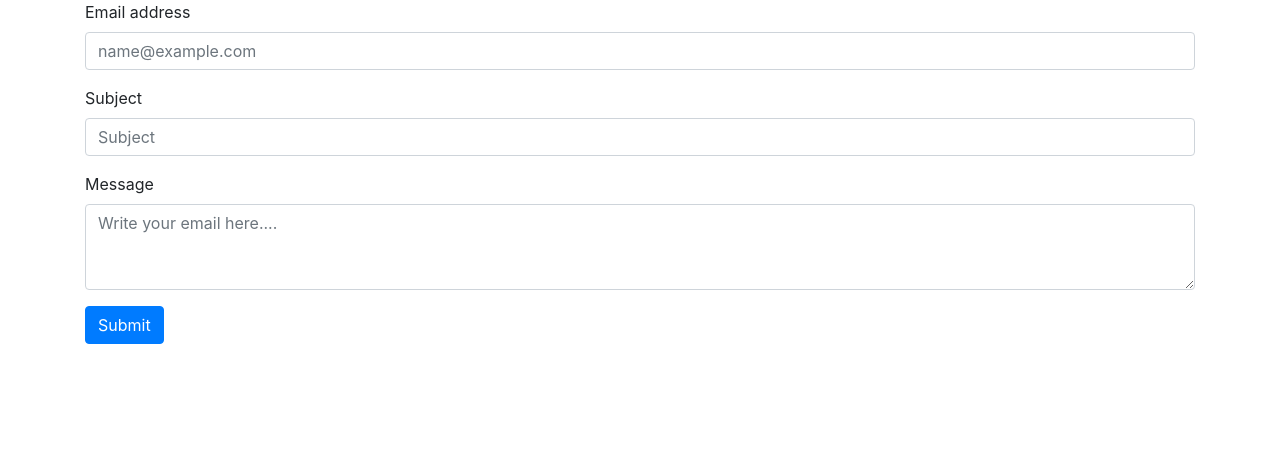
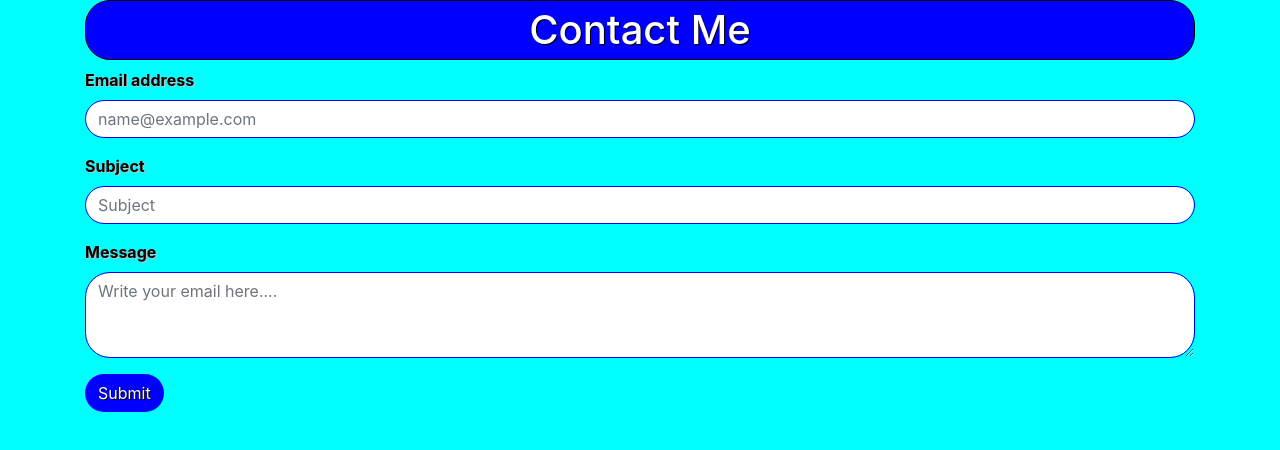
Before and after one commit to langhamerm/emailz, a plain HTML site: page index.html in a window 1280 px wide. Drawn offline with nearby package versions, Linux system fonts and the light colour scheme.

Commit message:
pretty css

```diff
--- a/index.html
+++ b/index.html
@@ -17,9 +17,40 @@
     />
 
     <title>EZ Emailz</title>
+
+    <style>
+        body {
+            background-color: cyan;
+        }
+        h1 {
+            text-align: center;
+            border: 1px solid black;
+            border-radius: 25px;
+            padding: 5px;
+            color: white;
+            background-color: blue;
+            text-shadow: 1px 1px black;
+        }
+        .btn {
+            border-radius: 25px;
+            background-color: blue;
+            color: white;
+            text-shadow: 1px 1px black;
+        }
+        input, textarea {
+            border: 1px solid blue !important;
+            border-radius: 25px !important;
+        }
+        label {
+            font-weight: bold;
+            text-shadow: 1px 1px silver;
+            color: black;
+        }
+    </style>
   </head>
   <body>
       <div class="container">
+          <h1>Contact Me</h1>
     <form>
       <div class="form-group">
         <label for="email">Email address</label>
@@ -48,7 +79,7 @@
           placeholder="Write your email here...."
         ></textarea>
       </div>
-      <button type="submit" class="btn btn-primary">Submit</button>
+      <button type="submit" class="btn">Submit</button>
     </form>
 </div>
     <!-- Optional JavaScript -->
```
